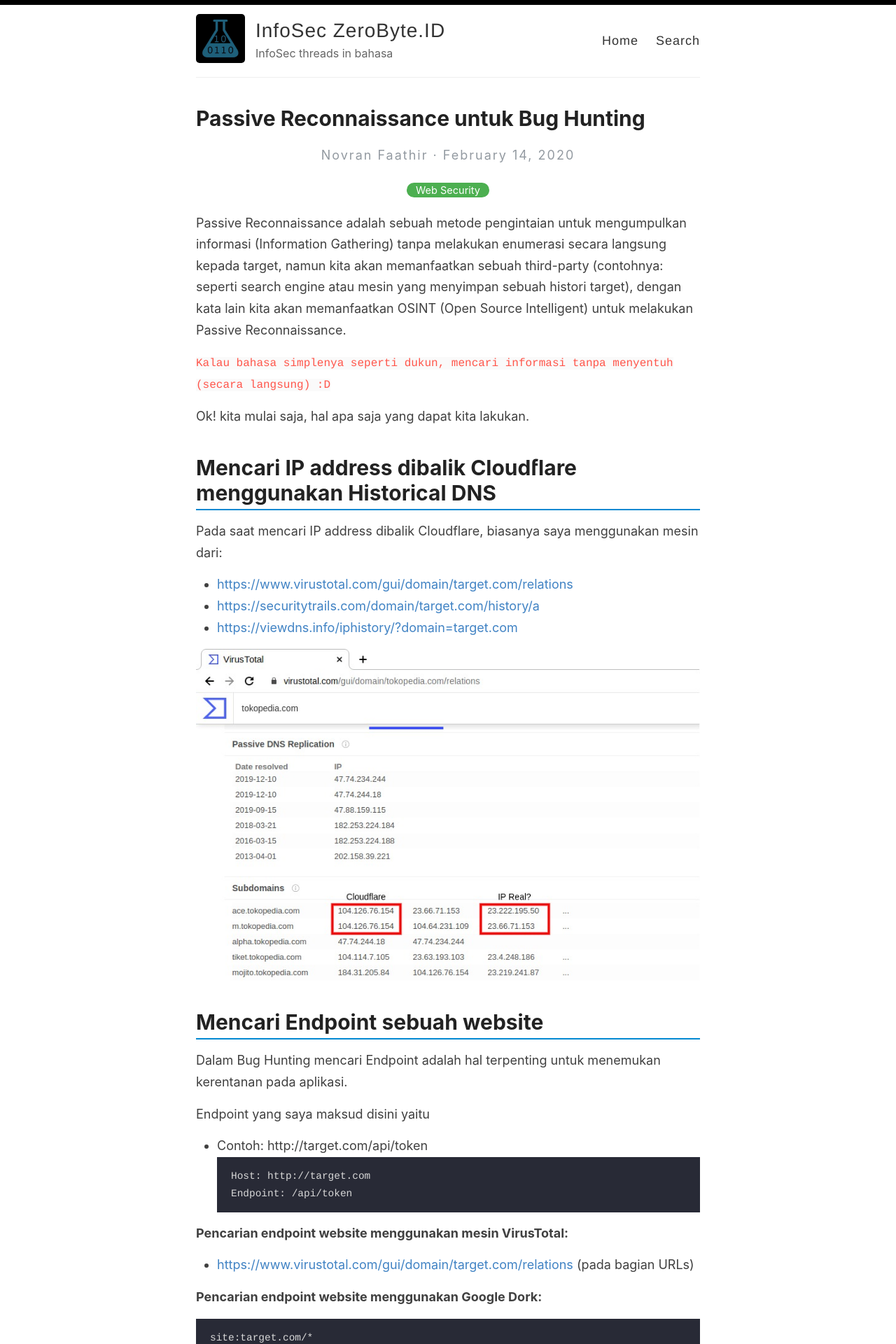
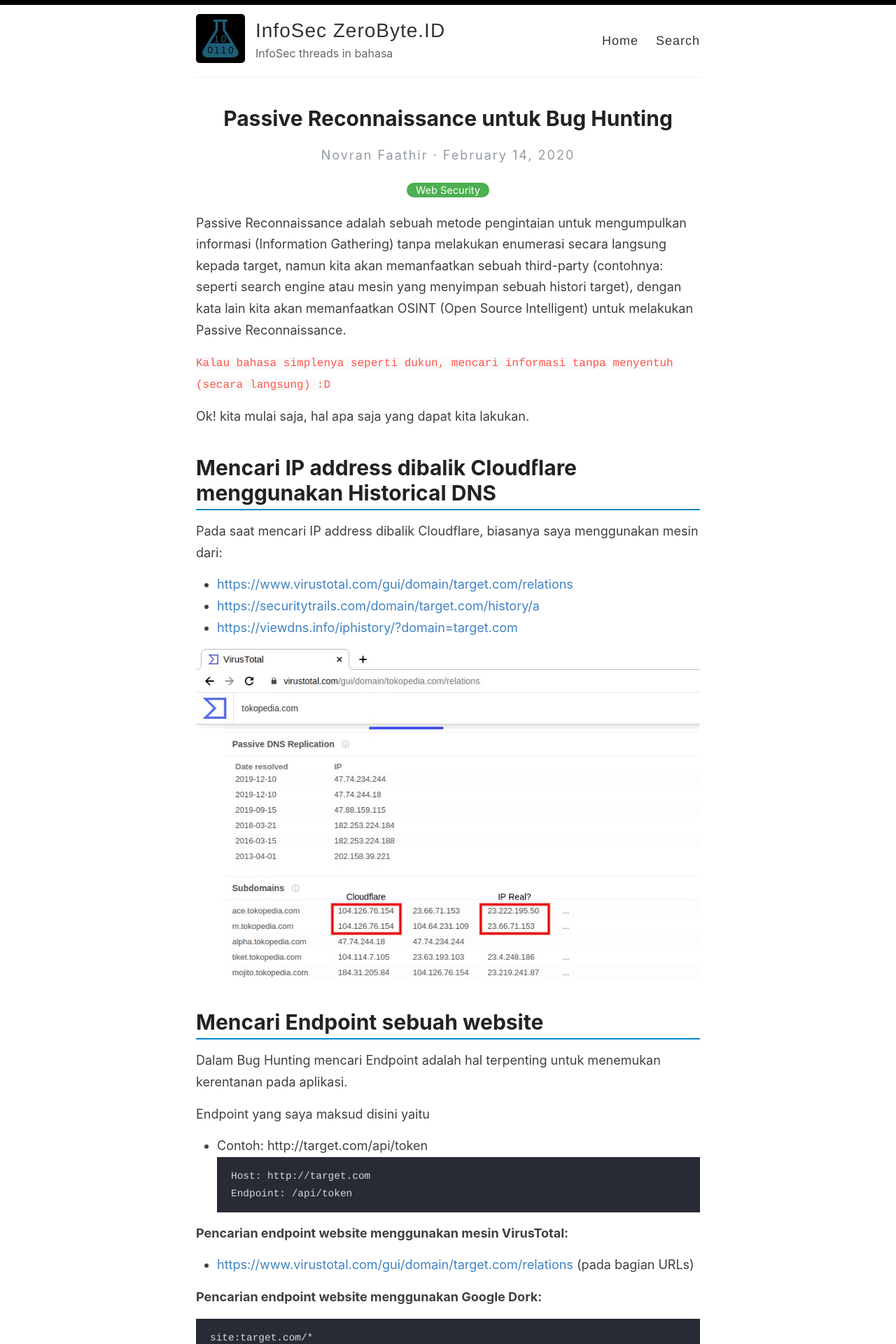
Before and after one commit to amitmerchant1990/reverie, a Jekyll site: the page built from _posts/2020-2-14-passive-reconnaissance-untuk-bug-hunting.md, in a window 1280 px wide. Shown: the top 1920 px of the page at 70% size. Built offline with Jekyll 4.4.1, drawn with Linux system fonts in a browser that asks for light colours.

Commit message:
Update post.html

```diff
--- a/_layouts/post.html
+++ b/_layouts/post.html
@@ -3,7 +3,7 @@
 ---
 
 <article class="post detailed">
-  <h1 style="border: none">{{ page.title }}</h1>
+  <h1 style="border:none;text-align:center;">{{ page.title }}</h1>
 
   <div>
     <p class="author_title">{{page.author}} · {{ page.date | date: "%B %e, %Y" }}</p>
```
